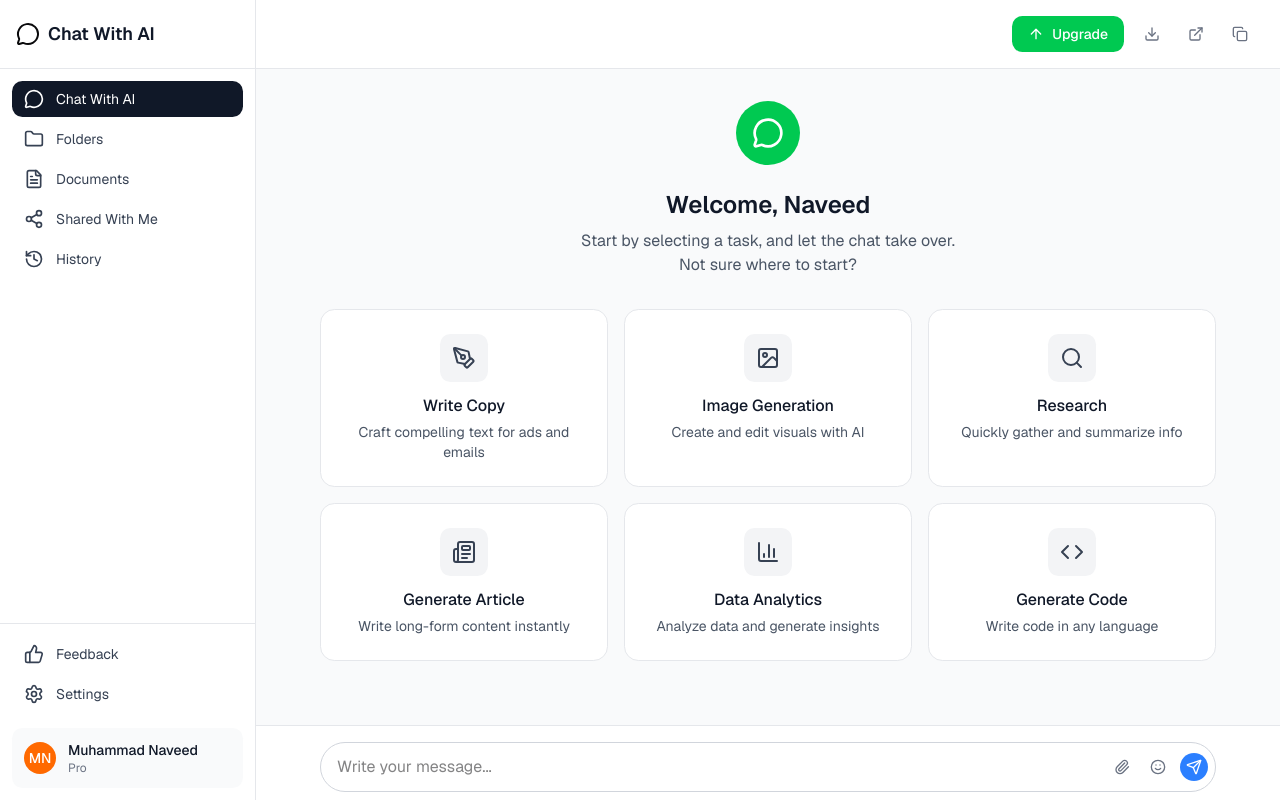
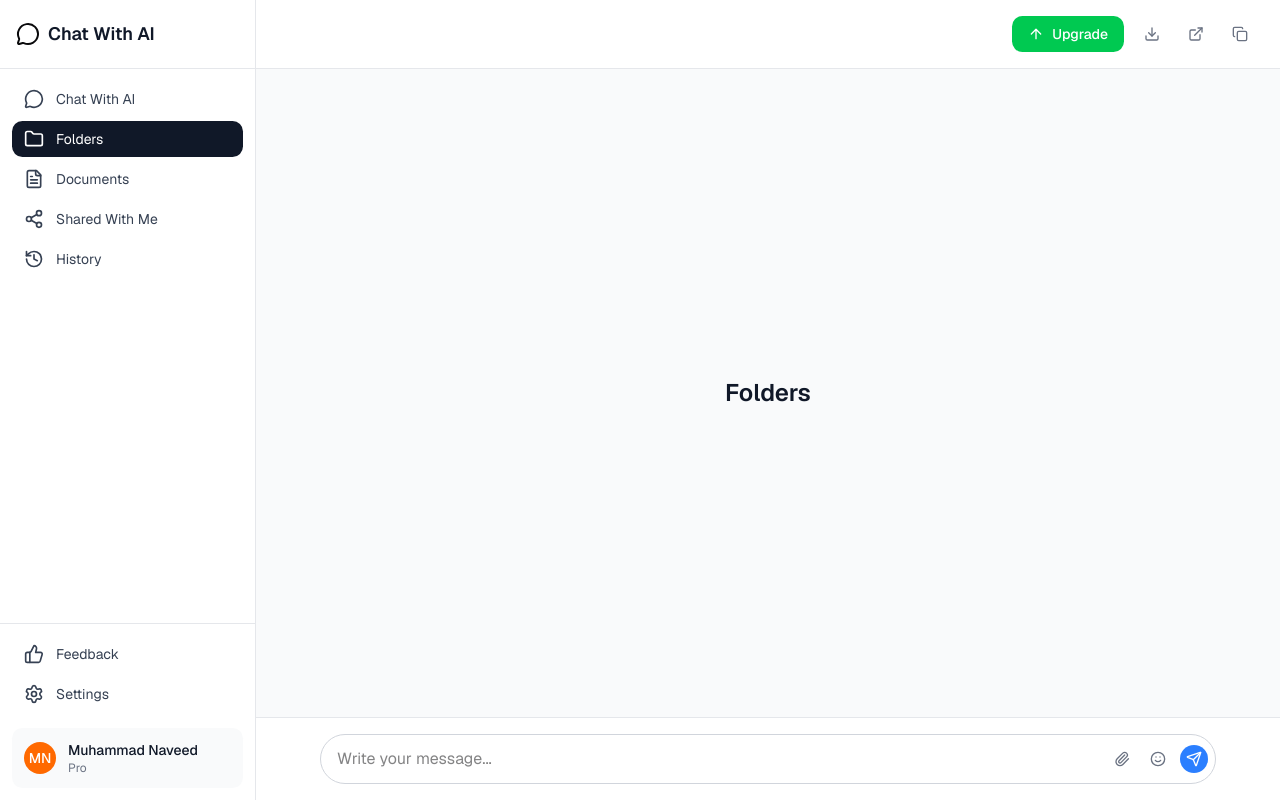
Before and after one commit to uxlabspk/Tools, a Next.js app: page / in a window 1280 px wide. Both pictures are taken after a click on the element "Folders". Built offline with nearby package versions, Linux system fonts and the light colour scheme.

Commit message:
feat: modularize components and implement dynamic sidebar navigation

```diff
--- /dev/null
+++ b/src/app/components/ChatWithAI.tsx
@@ -0,0 +1,86 @@
+'use client'
+
+import React from 'react';
+import {
+    MessageCircle,
+    PenTool,
+    Image,
+    Search,
+    Newspaper,
+    BarChart3,
+    Code,
+} from 'lucide-react';
+
+const ChatWithAI = () => {
+    const quickActions = [
+        {
+            icon: PenTool,
+            title: 'Write Copy',
+            subtitle: 'Craft compelling text for ads and emails',
+        },
+        {
+            icon: Image,
+            title: 'Image Generation',
+            subtitle: 'Create and edit visuals with AI',
+        },
+        {
+            icon: Search,
+            title: 'Research',
+            subtitle: 'Quickly gather and summarize info',
+        },
+        {
+            icon: Newspaper,
+            title: 'Generate Article',
+            subtitle: 'Write long-form content instantly',
+        },
+        {
+            icon: BarChart3,
+            title: 'Data Analytics',
+            subtitle: 'Analyze data and generate insights',
+        },
+        {
+            icon: Code,
+            title: 'Generate Code',
+            subtitle: 'Write code in any language',
+        }
+    ];
+
+    return (
+        <div className="flex-1 flex flex-col items-center justify-center p-8">
+            {/* Welcome section */}
+            <div className="text-center mb-8">
+                <div className="w-16 h-16 bg-green-500 rounded-full mx-auto mb-6 flex items-center justify-center">
+                    <MessageCircle className="w-8 h-8 text-white" />
+                </div>
+                <h2 className="text-2xl font-semibold text-gray-900 mb-2">Welcome, Naveed</h2>
+                <p className="text-gray-600">
+                    Start by selecting a task, and let the chat take over.
+                    <br />
+                    Not sure where to start?
+                </p>
+            </div>
+
+            {/* Quick action cards */}
+            <div className="grid grid-cols-3 gap-4 mb-8 max-w-4xl w-full">
+                {quickActions.map((action, index) => (
+                    <div
+                        key={index}
+                        className="bg-white rounded-xl p-6 cursor-pointer hover:shadow-md transition-all duration-200 border border-gray-200 hover:border-gray-300"
+                    >
+                        <div className="flex flex-col items-center text-center space-y-3">
+                            <div className="w-12 h-12 bg-gray-100 rounded-lg flex items-center justify-center">
+                                <action.icon className="w-6 h-6 text-gray-700" />
+                            </div>
+                            <div>
+                                <h3 className="font-medium text-gray-900 mb-1">{action.title}</h3>
+                                <p className="text-sm text-gray-600">{action.subtitle}</p>
+                            </div>
+                        </div>
+                    </div>
+                ))}
+            </div>
+        </div>
+    );
+};
+
+export default ChatWithAI;
--- /dev/null
+++ b/src/app/components/Documents.tsx
@@ -0,0 +1,13 @@
+'use client'
+
+import React from 'react';
+
+const Documents = () => {
+    return (
+        <div className="flex-1 flex flex-col items-center justify-center p-8">
+            <h1 className="text-2xl font-semibold text-gray-900">Documents</h1>
+        </div>
+    );
+};
+
+export default Documents;
--- /dev/null
+++ b/src/app/components/Folders.tsx
@@ -0,0 +1,13 @@
+'use client'
+
+import React from 'react';
+
+const Folders = () => {
+    return (
+        <div className="flex-1 flex flex-col items-center justify-center p-8">
+            <h1 className="text-2xl font-semibold text-gray-900">Folders</h1>
+        </div>
+    );
+};
+
+export default Folders;
--- /dev/null
+++ b/src/app/components/History.tsx
@@ -0,0 +1,13 @@
+'use client'
+
+import React from 'react';
+
+const History = () => {
+    return (
+        <div className="flex-1 flex flex-col items-center justify-center p-8">
+            <h1 className="text-2xl font-semibold text-gray-900">History</h1>
+        </div>
+    );
+};
+
+export default History;
--- /dev/null
+++ b/src/app/components/SharedWithMe.tsx
@@ -0,0 +1,13 @@
+'use client'
+
+import React from 'react';
+
+const SharedWithMe = () => {
+    return (
+        <div className="flex-1 flex flex-col items-center justify-center p-8">
+            <h1 className="text-2xl font-semibold text-gray-900">Shared With Me</h1>
+        </div>
+    );
+};
+
+export default SharedWithMe;
--- a/src/app/page.tsx
+++ b/src/app/page.tsx
@@ -6,15 +6,9 @@ import {
     Folder,
     FileText,
     Share2,
-    History,
+    History as HistoryIcon, // Aliased import
     ThumbsUp,
     Settings,
-    PenTool,
-    Image,
-    Search,
-    Newspaper,
-    BarChart3,
-    Code,
     Paperclip,
     Smile,
     Send,
@@ -23,67 +17,45 @@ import {
     ExternalLink,
     Copy
 } from 'lucide-react';
+import ChatWithAI from './components/ChatWithAI';
+import Folders from './components/Folders';
+import Documents from './components/Documents';
+import SharedWithMe from './components/SharedWithMe';
+import History from './components/History';
 
 const ChatInterface = () => {
     const [message, setMessage] = useState('');
+    const [activePage, setActivePage] = useState('Chat With AI');
 
     const sidebarItems = [
-        { icon: MessageCircle, label: 'Chat With AI', active: true },
-        { icon: Folder, label: 'Folders' },
-        { icon: FileText, label: 'Documents' },
-        { icon: Share2, label: 'Shared With Me' },
-        { icon: History, label: 'History' },
-    ];
-
-    const quickActions = [
-        {
-            icon: PenTool,
-            title: 'Write Copy',
-            subtitle: 'Craft compelling text for ads and emails',
-            bgColor: 'bg-gray-100',
-            iconColor: 'text-gray-700'
-        },
-        {
-            icon: Image,
-            title: 'Image Generation',
-            subtitle: 'Create and edit visuals with AI',
-            bgColor: 'bg-gray-100',
-            iconColor: 'text-gray-700'
-        },
-        {
-            icon: Search,
-            title: 'Research',
-            subtitle: 'Quickly gather and summarize info',
-            bgColor: 'bg-gray-100',
-            iconColor: 'text-gray-700'
-        },
-        {
-            icon: Newspaper,
-            title: 'Generate Article',
-            subtitle: 'Write long-form content instantly',
-            bgColor: 'bg-gray-100',
-            iconColor: 'text-gray-700'
-        },
-        {
-            icon: BarChart3,
-            title: 'Data Analytics',
-            subtitle: 'Analyze data and generate insights',
-            bgColor: 'bg-gray-100',
-            iconColor: 'text-gray-700'
-        },
-        {
-            icon: Code,
-            title: 'Generate Code',
-            subtitle: 'Write code in any language',
-            bgColor: 'bg-gray-100',
-            iconColor: 'text-gray-700'
-        }
+        { id: 'Chat With AI', icon: MessageCircle, label: 'Chat With AI' },
+        { id: 'Folders', icon: Folder, label: 'Folders' },
+        { id: 'Documents', icon: FileText, label: 'Documents' },
+        { id: 'Shared With Me', icon: Share2, label: 'Shared With Me' },
+        { id: 'History', icon: HistoryIcon, label: 'History' }, // Use aliased icon
     ];
 
     const bottomSidebarItems = [
         { icon: ThumbsUp, label: 'Feedback' },
         { icon: Settings, label: 'Settings' },
     ];
+
+    const renderContent = () => {
+        switch (activePage) {
+            case 'Chat With AI':
+                return <ChatWithAI />;
+            case 'Folders':
+                return <Folders />;
+            case 'Documents':
+                return <Documents />;
+            case 'Shared With Me':
+                return <SharedWithMe />;
+            case 'History':
+                return <History />;
+            default:
+                return <ChatWithAI />;
+        }
+    };
 
     return (
         <div className="flex h-screen bg-gray-50 font-sans">
@@ -98,11 +70,12 @@ const ChatInterface = () => {
                 {/* Navigation items */}
                 <div className="flex-1 p-3">
                     <nav className="space-y-1">
-                        {sidebarItems.map((item, index) => (
+                        {sidebarItems.map((item) => (
                             <div
-                                key={index}
+                                key={item.id}
+                                onClick={() => setActivePage(item.id)}
                                 className={`flex items-center space-x-3 px-3 py-2 rounded-lg text-sm cursor-pointer transition-colors ${
-                                    item.active
+                                    activePage === item.id
                                         ? 'bg-gray-900 text-white'
                                         : 'text-gray-700 hover:bg-gray-100'
                                 }`}
@@ -168,40 +141,7 @@ const ChatInterface = () => {
                 </div>
 
                 {/* Chat content */}
-                <div className="flex-1 flex flex-col items-center justify-center p-8">
-                    {/* Welcome section */}
-                    <div className="text-center mb-8">
-                        <div className="w-16 h-16 bg-green-500 rounded-full mx-auto mb-6 flex items-center justify-center">
-                            <MessageCircle className="w-8 h-8 text-white" />
-                        </div>
-                        <h2 className="text-2xl font-semibold text-gray-900 mb-2">Welcome, Naveed</h2>
-                        <p className="text-gray-600">
-                            Start by selecting a task, and let the chat take over.
-                            <br />
-                            Not sure where to start?
-                        </p>
-                    </div>
-
-                    {/* Quick action cards */}
-                    <div className="grid grid-cols-3 gap-4 mb-8 max-w-4xl w-full">
-                        {quickActions.map((action, index) => (
-                            <div
-                                key={index}
-                                className="bg-white rounded-xl p-6 cursor-pointer hover:shadow-md transition-all duration-200 border border-gray-200 hover:border-gray-300"
-                            >
-                                <div className="flex flex-col items-center text-center space-y-3">
-                                    <div className="w-12 h-12 bg-gray-100 rounded-lg flex items-center justify-center">
-                                        <action.icon className="w-6 h-6 text-gray-700" />
-                                    </div>
-                                    <div>
-                                        <h3 className="font-medium text-gray-900 mb-1">{action.title}</h3>
-                                        <p className="text-sm text-gray-600">{action.subtitle}</p>
-                                    </div>
-                                </div>
-                            </div>
-                        ))}
-                    </div>
-                </div>
+                {renderContent()}
 
                 {/* Message input */}
                 <div className="border-t border-gray-200 p-4 bg-white">
```
